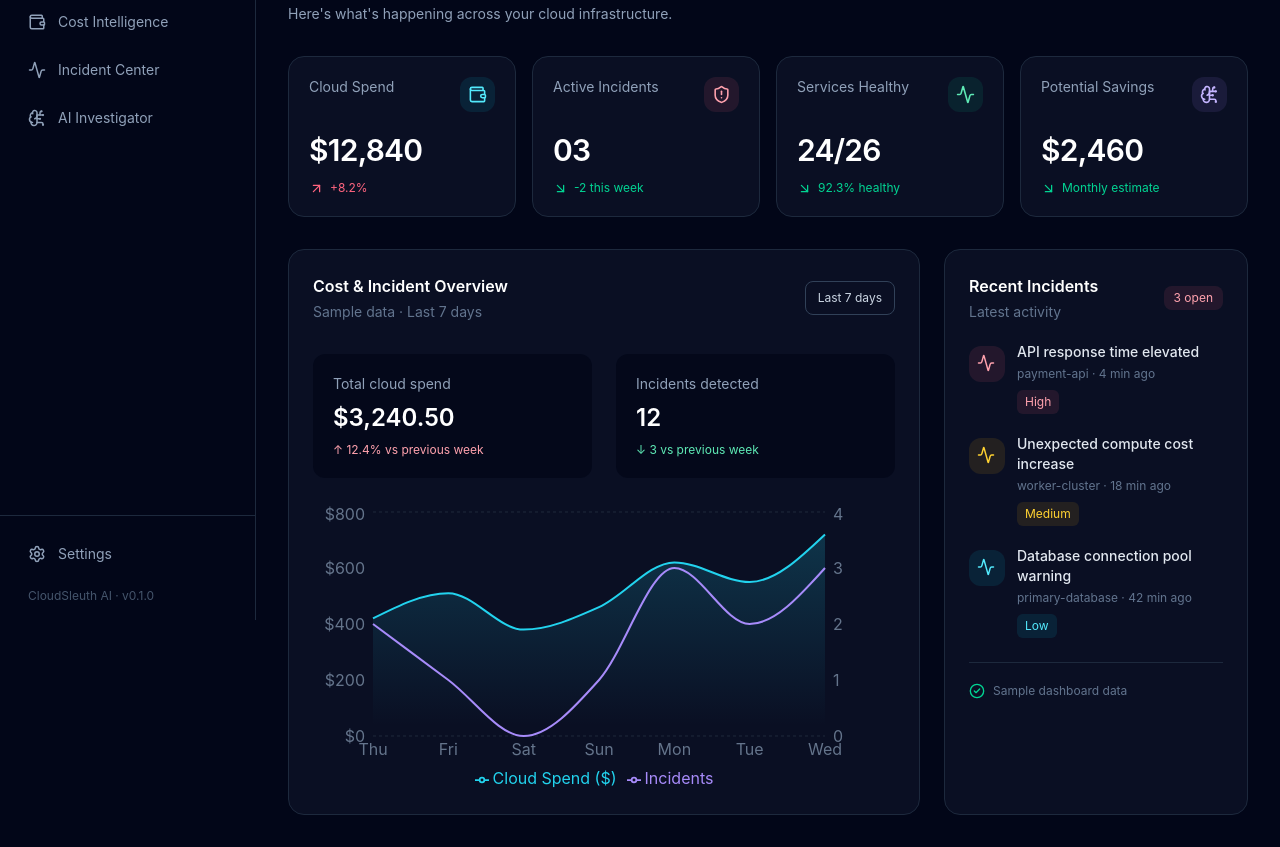
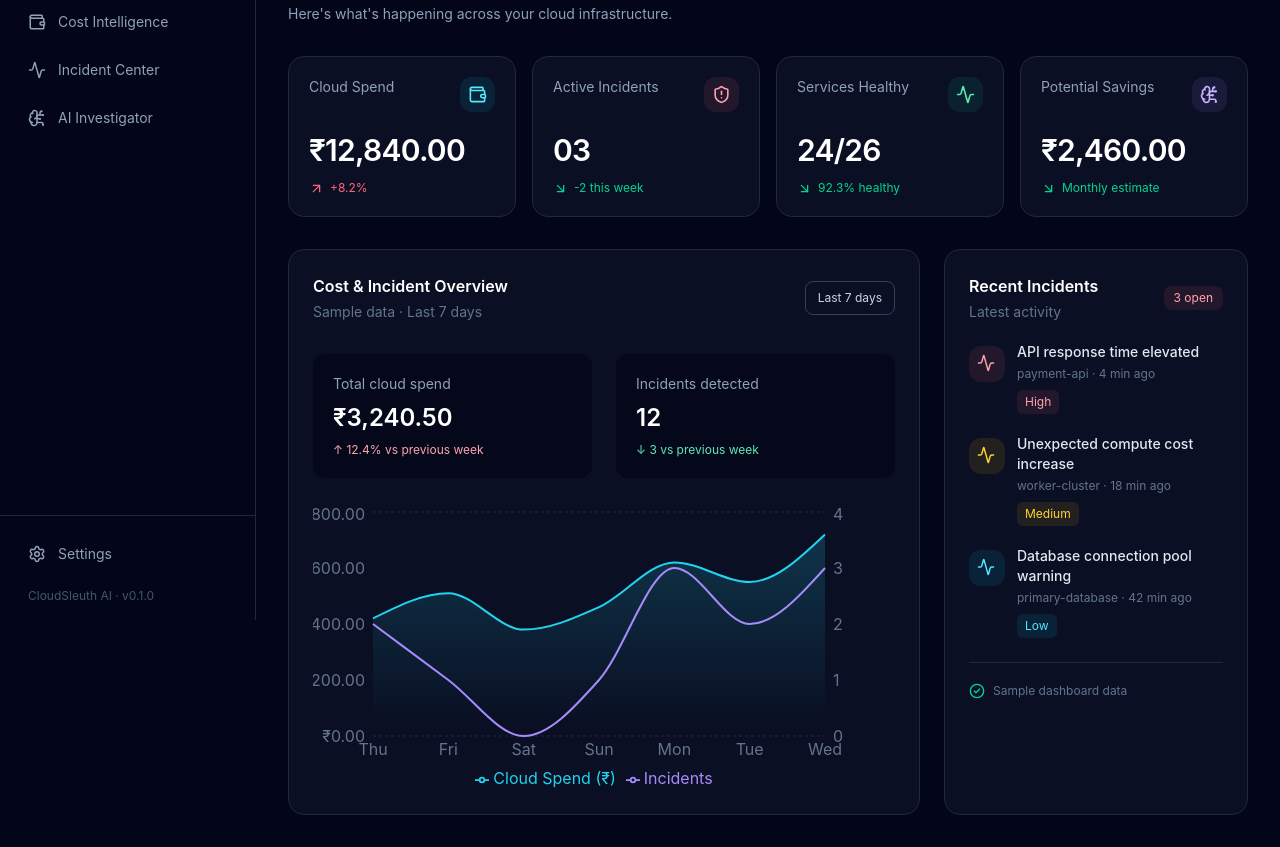
Before and after one commit to Vedant1130/cloudsleuth-ai, a React (Vite) app in the folder client/: page / in a window 1280 px wide. Shown: the part 180-1027 px from the top of the page. Built offline with nearby package versions, Linux system fonts and the light colour scheme.

Commit message:
feat: display cloud costs in INR

```diff
--- a/client/src/pages/Dashboard.jsx
+++ b/client/src/pages/Dashboard.jsx
@@ -19,10 +19,12 @@ import {
   Legend,
 } from "recharts";
 
+import { formatCurrency } from "../utils/formatCurrency";
+
 const metrics = [
   {
     label: "Cloud Spend",
-    value: "$12,840",
+    value: formatCurrency(12840),
     change: "+8.2%",
     positive: false,
     icon: Wallet,
@@ -46,7 +48,7 @@ const metrics = [
   },
   {
     label: "Potential Savings",
-    value: "$2,460",
+    value: formatCurrency(2460),
     change: "Monthly estimate",
     positive: true,
     icon: BrainCircuit,
@@ -174,7 +176,7 @@ export default function Dashboard() {
             <div className="rounded-xl bg-slate-950/70 p-5">
               <p className="text-sm text-slate-400">Total cloud spend</p>
               <p className="mt-2 text-2xl font-semibold text-white">
-                $3,240.50
+                {formatCurrency(3240.5)}
               </p>
               <p className="mt-2 text-xs text-rose-300">
                 ↑ 12.4% vs previous week
@@ -189,7 +191,6 @@ export default function Dashboard() {
             </div>
           </div>
 
-
           <div className="mt-6 h-72 w-full">
             <ResponsiveContainer width="100%" height="100%">
               <AreaChart
@@ -197,7 +198,13 @@ export default function Dashboard() {
                 margin={{ top: 10, right: 10, left: 0, bottom: 0 }}
               >
                 <defs>
-        <linearGradient id="spendGradient" x1="0" y1="0" x2="0" y2="1">
+                  <linearGradient
+                    id="spendGradient"
+                    x1="0"
+                    y1="0"
+                    x2="0"
+                    y2="1"
+                  >
                     <stop offset="5%" stopColor="#22d3ee" stopOpacity={0.3} />
                     <stop offset="95%" stopColor="#22d3ee" stopOpacity={0} />
                   </linearGradient>
@@ -221,7 +228,7 @@ export default function Dashboard() {
                   stroke="#64748b"
                   tickLine={false}
                   axisLine={false}
-        tickFormatter={(value) => `$${value}`}
+                  tickFormatter={(value) => formatCurrency(value)}
                 />
 
                 <YAxis
@@ -234,6 +241,11 @@ export default function Dashboard() {
                 />
 
                 <Tooltip
+                  formatter={(value, name) =>
+                    name === "Cloud Spend (₹)"
+                      ? [formatCurrency(value), name]
+                      : [value, name]
+                  }
                   contentStyle={{
                     backgroundColor: "#0f172a",
                     border: "1px solid #334155",
@@ -248,7 +260,7 @@ export default function Dashboard() {
                   yAxisId="spend"
                   type="monotone"
                   dataKey="spend"
-        name="Cloud Spend ($)"
+                  name="Cloud Spend (₹)"
                   stroke="#22d3ee"
                   strokeWidth={2}
                   fill="url(#spendGradient)"
@@ -266,7 +278,6 @@ export default function Dashboard() {
               </AreaChart>
             </ResponsiveContainer>
           </div>
-
         </article>
 
         <article className="rounded-2xl border border-slate-800 bg-slate-900/60 p-6">
--- /dev/null
+++ b/client/src/utils/formatCurrency.js
@@ -0,0 +1,10 @@
+
+const currencyFormatter = new Intl.NumberFormat("en-IN", {
+  style: "currency",
+  currency: "INR",
+  maximumFractionDigits: 2,
+});
+
+export const formatCurrency = (amount) => {
+  return currencyFormatter.format(Number(amount) || 0);
+};
```
Lines whose indentation alone changed are shown as unchanged.
